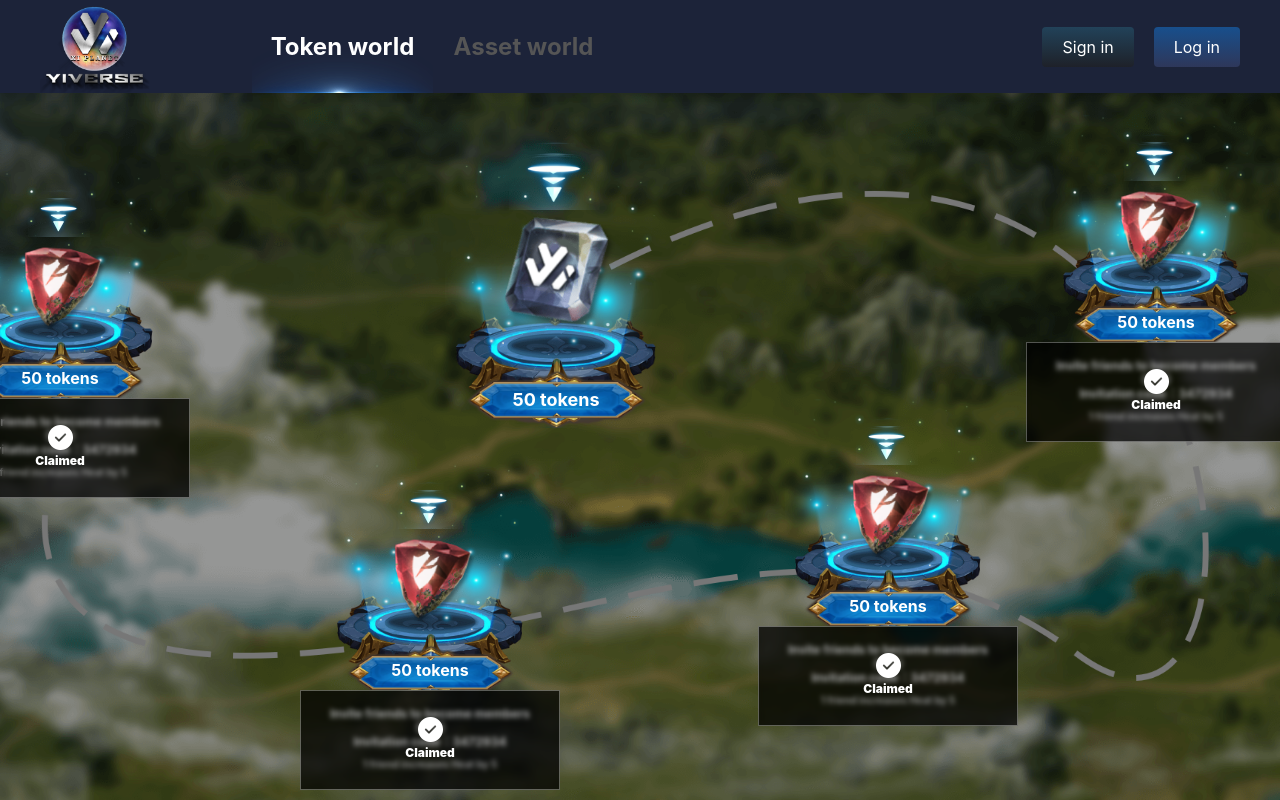
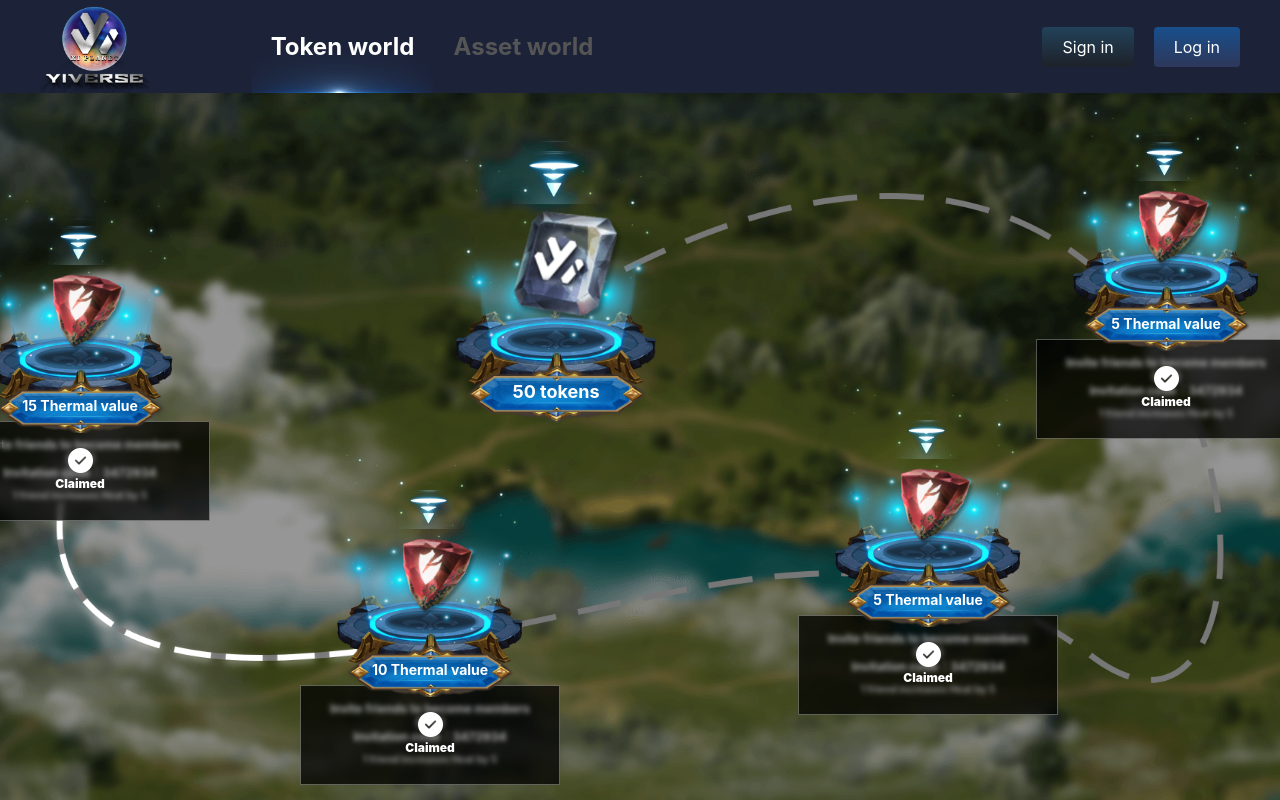
Before and after one commit to ShenZhen-QianHai/yy_game_web, a React (Vite) app: page /airdrop in a window 1280 px wide. Built offline with nearby package versions, Linux system fonts and the light colour scheme; what bs58 would draw is missing.

Commit message:
空投布局

```diff
--- a/src/pages/airdrop/index.module.css
+++ b/src/pages/airdrop/index.module.css
@@ -24,8 +24,8 @@ body{
   top: -36px;
 }
 .main_box_item_1{
-  width: 96px;
-  height: 96px;
+  width: 90px;
+  height: 90px;
   display: block;
   margin: 0 auto;
 }
@@ -33,7 +33,7 @@ body{
   width: 118px;
   height: 118px;
   display: block;
-  margin: 0 auto;
+  margin: 0px 0px 0px 90px;
   position: relative;
   z-index: 2;
 }
@@ -60,7 +60,7 @@ body{
   color: rgba(255, 255, 255, 1);
   text-align: center;
   position: absolute;
-  bottom: 8px;
+  bottom: 10px;
   left: 50%;
   transform: translate(-50%,-50%);
   cursor: pointer;
@@ -69,7 +69,7 @@ body{
 .main_box_item1{
   width: 260px;
   position: absolute;
-  left: 986px;
+  left: 996px;
   top: -36px;
 }
 .main_box_item1 .main_box_item_1{
@@ -77,22 +77,25 @@ body{
   height: 66px;
 }
 .main_box_item1 .main_box_item_2{
-  width: 98px;
-  height: 98px;
+  width: 90px;
+  height: 90px;
   position: relative;
-  z-index: 2;
+  z-index: 3;
 }
 .main_box_item1 .main_box_item_button{
   width: 260px;
-  height: 227px;
+  height: 244px;
+  z-index: 2;
 }
 .main_box_item1 .main_box_item_button_1{
-  font-size: 16px;
-  bottom: 0px;
+  font-size: 14px;
+  bottom: 7px;
 }
 .main_box_item_text{
   /* padding: 0px 20px; */
   box-sizing: border-box;
+  z-index: 1;
+  margin-top: -12px;
 }
 .main_box_item_text1{
   background: rgba(0, 0, 0, 0.6);
@@ -137,26 +140,27 @@ body{
 .main_box_item2{
   width: 260px;
   position: absolute;
-  left: 718px;
-  top: 248px;
+  left: 758px;
+  top: 242px;
 }
 .main_box_item2 .main_box_item_1{
   width: 66px;
   height: 66px;
 }
 .main_box_item2 .main_box_item_2{
-  width: 98px;
-  height: 98px;
+  width: 90px;
+  height: 90px;
   position: relative;
-  z-index: 2;
+  z-index: 3;
 }
 .main_box_item2 .main_box_item_button{
   width: 260px;
-  height: 227px;
+  height: 242px;
+  z-index: 1;
 }
 .main_box_item2 .main_box_item_button_1{
-  font-size: 16px;
-  bottom: 0px;
+  font-size: 14px;
+  bottom: 7px;
 }
 .main_box_item3{
   width: 260px;
@@ -169,40 +173,43 @@ body{
   height: 66px;
 }
 .main_box_item3 .main_box_item_2{
-  width: 98px;
-  height: 98px;
+  width: 90px;
+  height: 90px;
   position: relative;
-  z-index: 2;
+  z-index: 3;
 }
 .main_box_item3 .main_box_item_button{
   width: 260px;
-  height: 227px;
+  height: 242px;
+  z-index: 2;
 }
 .main_box_item3 .main_box_item_button_1{
-  font-size: 16px;
-  bottom: 0px;
+  font-size: 14px;
+  bottom: 7px;
 }
 .main_box_item4{
   width: 260px;
   position: absolute;
-  left: -110px;
-  top: 20px;
+  left: -90px;
+  top: 48px;
 }
 .main_box_item4 .main_box_item_1{
   width: 66px;
   height: 66px;
 }
 .main_box_item4 .main_box_item_2{
-  width: 98px;
-  height: 98px;
+  width: 90px;
+  height: 90px;
   position: relative;
-  z-index: 2;
+  z-index: 3;
 }
 .main_box_item4 .main_box_item_button{
   width: 260px;
-  height: 227px;
+  height: 242px;
+  z-index: 2;
 }
 .main_box_item4 .main_box_item_button_1{
-  font-size: 16px;
-  bottom: 0px;
+  font-size: 14px;
+  bottom: 7px;
+  z-index: 1;
 }
--- a/src/pages/airdrop/index.tsx
+++ b/src/pages/airdrop/index.tsx
@@ -26,7 +26,7 @@ function About() {
   return (
     <div className={`${logincss.main}`}>
       {/* 背景虚线，替换下面icon背景(icon49开始-icon53结束) */}
-      <div className={`${logincss.main_box}`} style={{ backgroundImage: `url(${icon53})` }}>
+      <div className={`${logincss.main_box}`} style={{ backgroundImage: `url(${icon52})` }}>
         <div className={`${logincss.main_box_item}`}>
           <img src={icon48} className={`${logincss.main_box_item_1}`} />
           <img src={icon6} className={`${logincss.main_box_item_2}`} />
@@ -41,7 +41,7 @@ function About() {
           <img src={icon45} className={`${logincss.main_box_item_2}`} />
           {/* <img src={icon47} className={`${logincss.main_box_item_3}`} /> */}
           <div className={`${logincss.main_box_item_button}`}>
-            <div className={`${logincss.main_box_item_button_1}`}>50 tokens</div>
+            <div className={`${logincss.main_box_item_button_1}`}>5 Thermal value</div>
           </div>
           <div className={`${logincss.main_box_item_text}`}>
             <div className={`${logincss.main_box_item_text1}`}>
@@ -61,7 +61,7 @@ function About() {
           <img src={icon45} className={`${logincss.main_box_item_2}`} />
           {/* <img src={icon47} className={`${logincss.main_box_item_3}`} /> */}
           <div className={`${logincss.main_box_item_button}`}>
-            <div className={`${logincss.main_box_item_button_1}`}>50 tokens</div>
+            <div className={`${logincss.main_box_item_button_1}`}>5 Thermal value</div>
           </div>
           <div className={`${logincss.main_box_item_text}`}>
             <div className={`${logincss.main_box_item_text1}`}>
@@ -81,7 +81,7 @@ function About() {
           <img src={icon45} className={`${logincss.main_box_item_2}`} />
           {/* <img src={icon47} className={`${logincss.main_box_item_3}`} /> */}
           <div className={`${logincss.main_box_item_button}`}>
-            <div className={`${logincss.main_box_item_button_1}`}>50 tokens</div>
+            <div className={`${logincss.main_box_item_button_1}`}>10 Thermal value</div>
           </div>
           <div className={`${logincss.main_box_item_text}`}>
             <div className={`${logincss.main_box_item_text1}`}>
@@ -101,7 +101,7 @@ function About() {
           <img src={icon45} className={`${logincss.main_box_item_2}`} />
           {/* <img src={icon47} className={`${logincss.main_box_item_3}`} /> */}
           <div className={`${logincss.main_box_item_button}`}>
-            <div className={`${logincss.main_box_item_button_1}`}>50 tokens</div>
+            <div className={`${logincss.main_box_item_button_1}`}>15 Thermal value</div>
           </div>
           <div className={`${logincss.main_box_item_text}`}>
             <div className={`${logincss.main_box_item_text1}`}>
```
